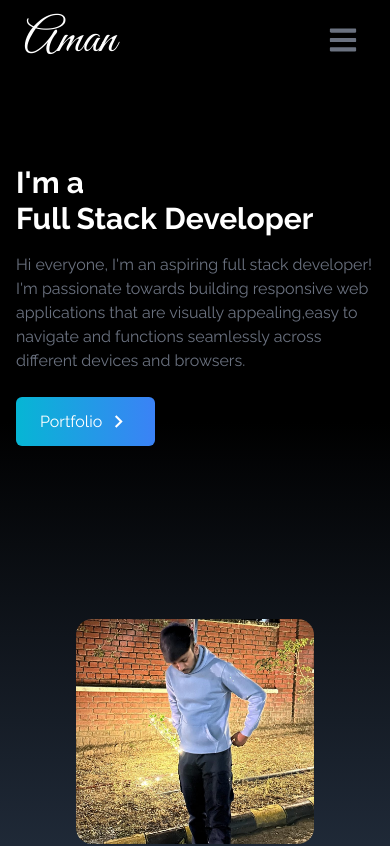
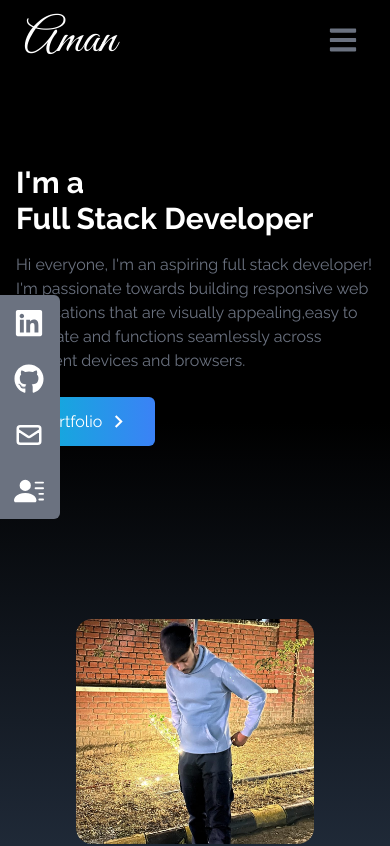
Before and after one commit to amankaushik8979/React-portfolio, a React (Create React App) app: page / in a window 390 px wide. Shown: the top 846 px of the page. Built offline with nearby package versions, Linux system fonts and the light colour scheme.

Commit message:
minor refactor

```diff
--- a/public/index.html
+++ b/public/index.html
@@ -24,7 +24,7 @@
       work correctly both with client-side routing and a non-root public URL.
       Learn how to configure a non-root public URL by running `npm run build`.
     -->
-    <title>React App</title>
+    <title>Aman Kaushik Portfolio</title>
   </head>
   <body>
     <noscript>You need to enable JavaScript to run this app.</noscript>
--- a/src/component/SocialLinks.jsx
+++ b/src/component/SocialLinks.jsx
@@ -42,7 +42,7 @@ const SocialLinks = () => {
         },
     ];
   return (
-    <div className="hidden lg:flex flex-col top-[35%] left-0 fixed">
+    <div className="flex flex-col top-[35%] left-0 fixed">
         <ul>
             {links.map(({id,child,href,style,download})=>(
                 <li key={id} className={"flex justify-between items-center w-40 h-14 px-4 ml-[-100px] hover:ml-[-10px] hover:rounded-md duration-300 bg-gray-500" + " " + style}>
```
